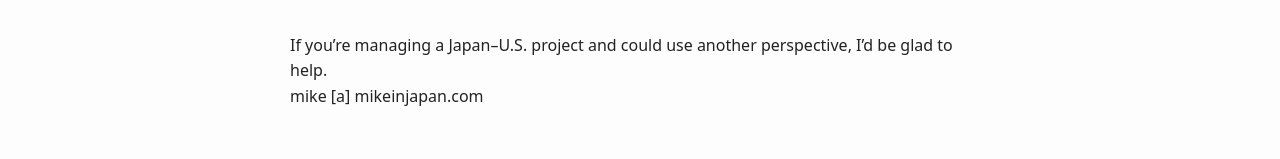
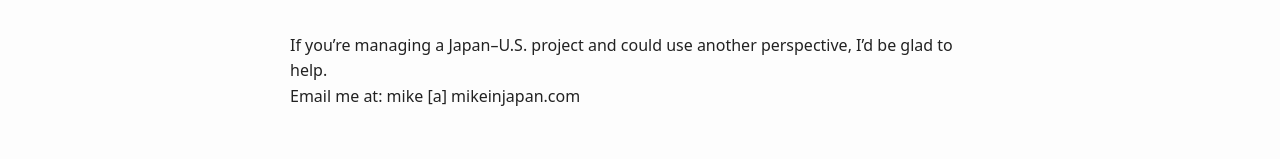
Before and after one commit to mikeinjapan/mikeinjapan.github.io, a plain HTML site: page index.html in a window 1280 px wide. Shown: the part 578-737 px from the top of the page. Drawn offline with Linux system fonts and the light colour scheme.

Commit message:
Update index.html

```diff
--- a/index.html
+++ b/index.html
@@ -105,7 +105,7 @@
       <h2>Contact</h2>
       <p>
         If you’re managing a Japan–U.S. project and could use another perspective, I’d be glad to help.<br>
-        mike [a] mikeinjapan.com
+        Email me at: mike [a] mikeinjapan.com
       </p>
     </section>
 
```
